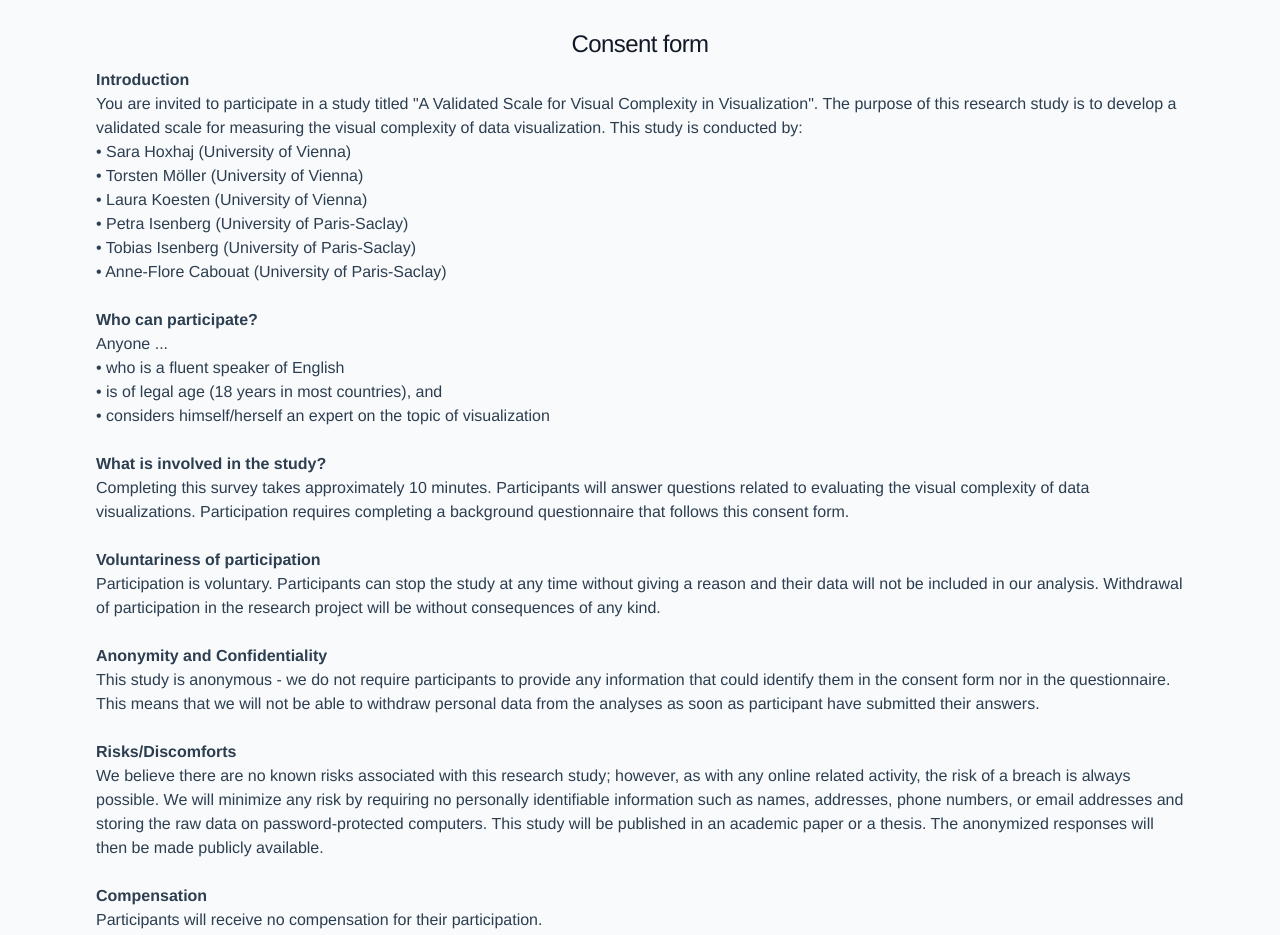
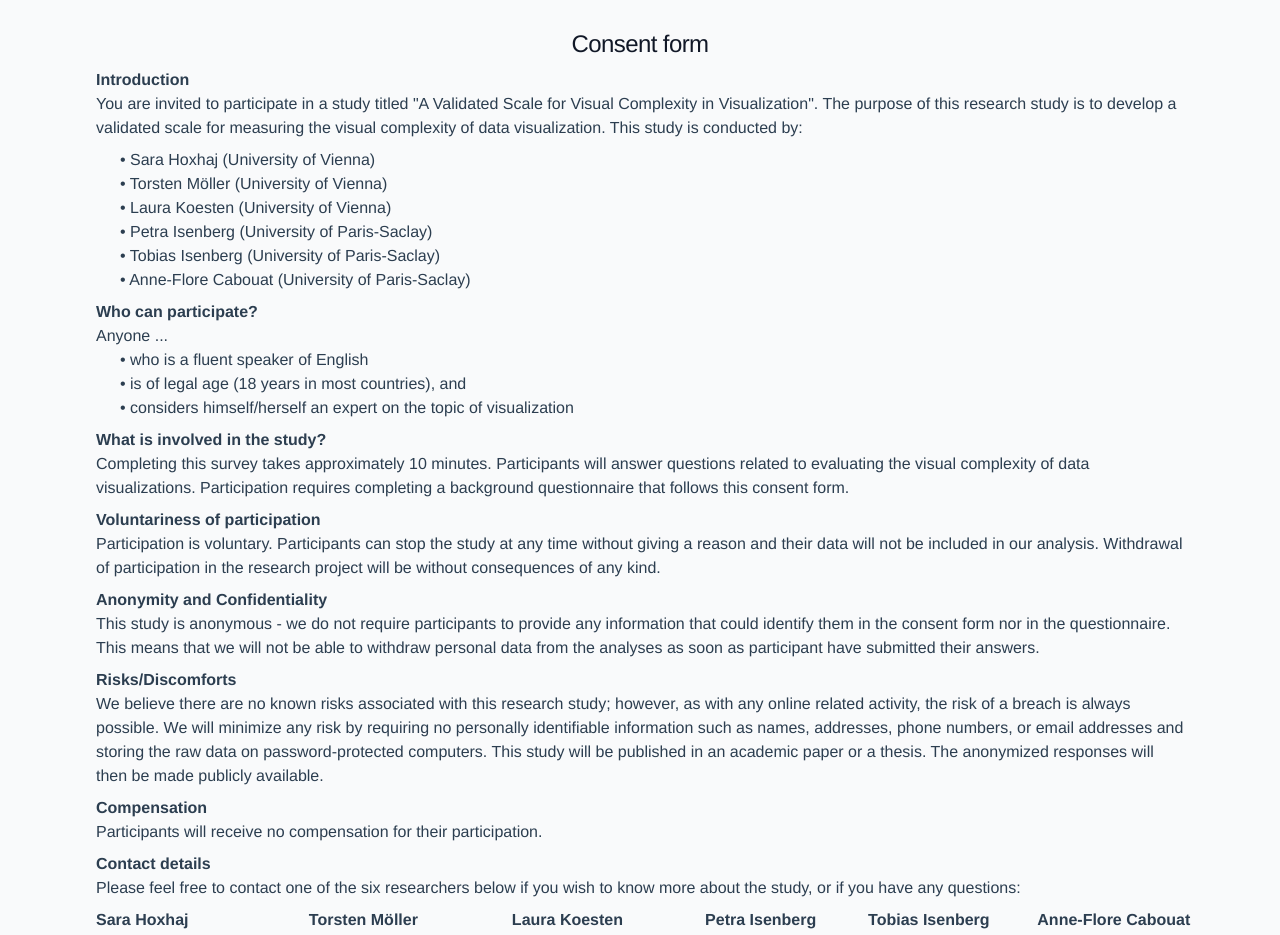
Before and after one commit to sarahoxhaj/cognitiveInterviews, a Vue app: page /ConsentForm in a window 1280 px wide. Shown: the top 935 px of the page. Built offline with nearby package versions, Linux system fonts and the light colour scheme.

Commit message:
small changes

```diff
--- a/src/components/BackgroundView.vue
+++ b/src/components/BackgroundView.vue
@@ -39,7 +39,7 @@
 
                     <select v-model="age" id="age" required
                         class="ml-6 dark:bg-slate-200 bg-gray-50 border border-gray-300 text-sm rounded-lg focus:ring-blue-500 focus:border-blue-500 block w-80 p-2.5 dark:bg-gray-700 dark:border-gray-600 dark:placeholder-gray-400 dark:focus:ring-blue-500 dark:focus:border-blue-500">
-                        <option value="" disabled class="dark:text-zinc-400">--age group--</option>
+                        <option value="" disabled class="dark:text-zinc-400">age group</option>
                         <option value="18-24" class="dark:text-zinc-400">18-24</option>
                         <option value="25-34" class="dark:text-zinc-400">25-34</option>
                         <option value="35-44" class="dark:text-zinc-400">35-44</option>
--- a/src/components/ConsentForm.vue
+++ b/src/components/ConsentForm.vue
@@ -8,43 +8,43 @@
                 Visualization". The
                 purpose of this research study is to develop a validated scale for measuring the visual complexity of
                 data visualization. This study is conducted by:</p>
-            <p>• Sara Hoxhaj (University of Vienna)<br></p>
-            <p>• Torsten Möller (University of Vienna)<br></p>
-            <p>• Laura Koesten (University of Vienna)<br></p>
-            <p>• Petra Isenberg (University of Paris-Saclay)<br></p>
-            <p>• Tobias Isenberg (University of Paris-Saclay)<br></p>
-            <p>• Anne-Flore Cabouat (University of Paris-Saclay)<br></p> <br>
-            <p><b>Who can participate?</b></p>
+            <p class="pl-6 mt-2">• Sara Hoxhaj (University of Vienna)<br></p>
+            <p class="pl-6">• Torsten Möller (University of Vienna)<br></p>
+            <p class="pl-6">• Laura Koesten (University of Vienna)<br></p>
+            <p class="pl-6">• Petra Isenberg (University of Paris-Saclay)<br></p>
+            <p class="pl-6">• Tobias Isenberg (University of Paris-Saclay)<br></p>
+            <p class="pl-6">• Anne-Flore Cabouat (University of Paris-Saclay)<br></p>
+            <p class="mt-2"><b>Who can participate?</b></p>
             <p>Anyone ...</p>
-            <p>• who is a fluent speaker of English</p>
-            <p>• is of legal age (18 years in most countries), and</p>
-            <p>• considers himself/herself an expert on the topic of visualization</p><br>
-            <p><b>What is involved in the study?</b></p>
+            <p class="pl-6">• who is a fluent speaker of English</p>
+            <p class="pl-6">• is of legal age (18 years in most countries), and</p>
+            <p class="pl-6">• considers himself/herself an expert on the topic of visualization</p>
+            <p class="mt-2"><b>What is involved in the study?</b></p>
             <p>Completing this survey takes approximately 10 minutes. Participants will answer questions related to
                 evaluating the visual complexity of data visualizations. Participation
-                requires completing a background questionnaire that follows this consent form.</p><br>
-            <p><b>Voluntariness of participation</b></p>
+                requires completing a background questionnaire that follows this consent form.</p>
+            <p class="mt-2"><b>Voluntariness of participation</b></p>
             <p>Participation is voluntary. Participants can stop the study at any time without giving a reason and their
                 data will not be included in our analysis. Withdrawal of participation in the research project will be
-                without consequences of any kind.</p><br>
-            <p><b>Anonymity and Confidentiality</b></p>
+                without consequences of any kind.</p>
+            <p class="mt-2"><b>Anonymity and Confidentiality</b></p>
             <p>This study is anonymous - we do not require participants to provide any information that could identify
                 them in the consent form nor in the questionnaire. This means that we will not be able to withdraw
                 personal data
-                from the analyses as soon as participant have submitted their answers.</p><br>
-            <p><b>Risks/Discomforts</b></p>
+                from the analyses as soon as participant have submitted their answers.</p>
+            <p class="mt-2"><b>Risks/Discomforts</b></p>
             <p>We believe there are no known risks associated with this research study; however, as with any online
                 related activity, the risk of a breach is always possible. We will minimize any risk by requiring no
                 personally identifiable information such as names, addresses, phone numbers, or email addresses and
                 storing the raw data on password-protected computers. This study will be published in an academic paper
                 or a thesis.
-                The anonymized responses will then be made publicly available.</p><br>
-            <p><b>Compensation</b></p>
-            <p>Participants will receive no compensation for their participation.</p><br>
-            <p><b>Contact details</b></p>
+                The anonymized responses will then be made publicly available.</p>
+            <p class="mt-2"><b>Compensation</b></p>
+            <p>Participants will receive no compensation for their participation.</p>
+            <p class="mt-2"><b>Contact details</b></p>
             <p>Please feel free to contact one of the six researchers below if you wish to know more about the study,
-                or if you have any questions:</p><br>
-            <div class="flex justify-between w-full">
+                or if you have any questions:</p>
+            <div class="flex justify-between w-full mt-2">
                 <div>
                     <p><b>Sara Hoxhaj</b></p> <a href="mailto:a12242040@unet.univie.ac.at"
                         class="font-medium text-blue-600 dark:text-amber-300 hover:underline">a12242040@unet.univie.ac.at</a>
--- a/src/components/FirstView.vue
+++ b/src/components/FirstView.vue
@@ -40,15 +40,16 @@
         <p class="mt-10 dark:text-white">
             Please respond to this survey only if you:<br>
         </p>
-        <div class="mt-2 dark:text-white">
+        <div class="mt-2 dark:text-white max-w-xl mx-auto text-left">
             • are a fluent speaker of English <br>
             • are of legal age (18 years in most countries), and <br>
             • consider yourself an expert on the topic of visualization.
         </div>
+
         <p class="mt-7 dark:text-white">
             This study is conducted by:<br>
         </p>
-        <div class="mt-2 dark:text-white">
+        <div class="mt-2 dark:text-white max-w-xl mx-auto text-left">
             • <a href="mailto:a12242040@unet.univie.ac.at" class="hover:text-blue-500">Sara Hoxhaj (University of
                 Vienna)</a><br>
             • <a href="mailto:torsten.moeller@univie.ac.at" class="hover:text-blue-500">Torsten Möller (University of
--- a/src/components/ItemValidation.vue
+++ b/src/components/ItemValidation.vue
@@ -94,7 +94,7 @@
 
                             <th class="px-2 py-1 font-medium text-center">
                                 <div class="flex flex-col items-center">
-                                    <span class="h-5">Not Relevant</span>
+                                    <span class="h-5">not at all relevant</span>
                                     <span class="text-[15px]">1</span>
                                 </div>
                             </th>
@@ -122,7 +122,7 @@
 
                             <th class="px-2 py-1 font-medium text-center">
                                 <div class="flex flex-col items-center">
-                                    <span class="h-5">Very Relevant</span>
+                                    <span class="h-5">very relevant</span>
                                     <span class="text-[15px]">5</span>
                                 </div>
                             </th>
```
